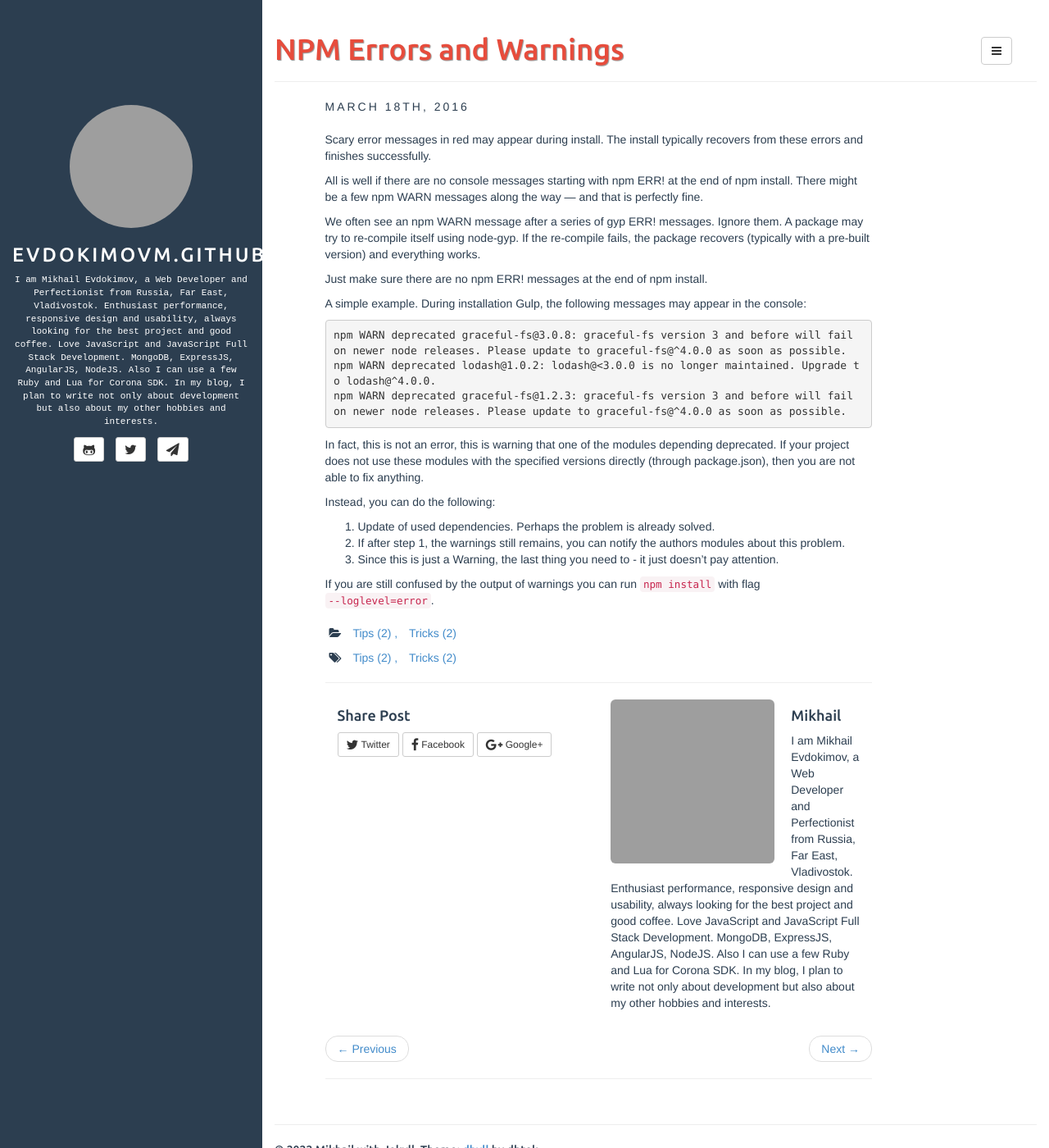
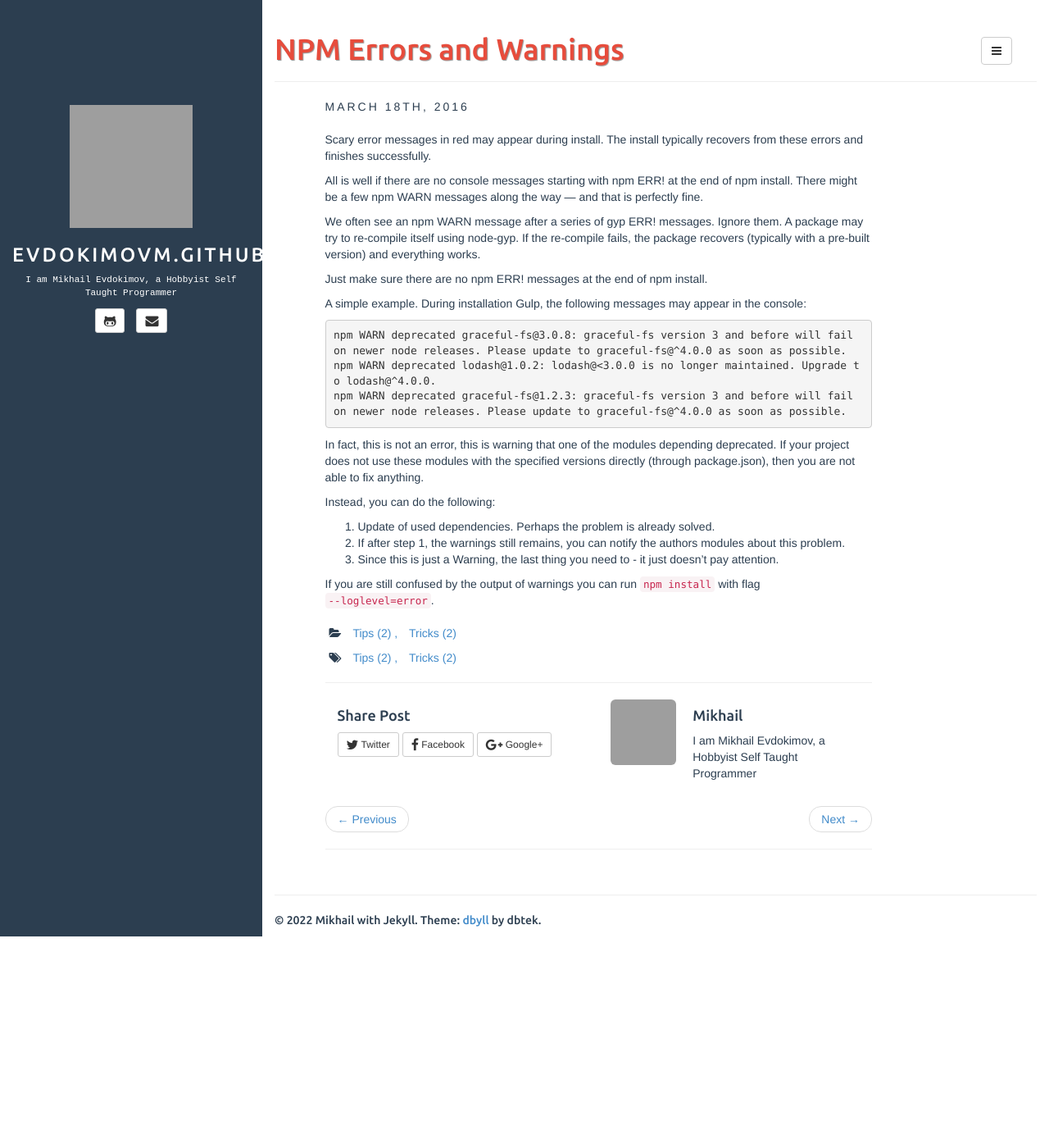
Before and after one commit to evdokimovm/evdokimovm.github.io, a Jekyll site: the page built from _posts/2016-03-18-NPM-Errors-and-Warnings.md, in a window 1280 px wide and 1400 px high. Shown: the whole window at 82% size. Built offline with Jekyll 4.4.1, drawn with Linux system fonts in a browser that asks for light colours; nearby versions of some CDN libraries; comment, search, counter and statistics services are not loaded; grey boxes are pictures that could not be loaded.

Commit message:
Add some changes to avatar and profile description

```diff
--- a/_config.yml
+++ b/_config.yml
@@ -15,20 +15,19 @@ defaults:
     scope:
       path: "" # empty string for all files
     values:
-      title: Mikhail Evdokimov - Web Developer from Vladivostok
-      description: I am Mikhail Evdokimov, a Web Developer and Perfectionist from Russia, Far East, Vladivostok. Enthusiast performance, responsive design and usability, always looking for the best project and good coffee. Love JavaScript and JavaScript Full Stack Development. MongoDB, ExpressJS, AngularJS, NodeJS. Also I can use a few Ruby and Lua for Corona SDK. In my blog, I plan to write not only about development but also about my other hobbies and interests.
+      title: Mikhail Evdokimov - Hobbyist Self Taught Programmer
+      description: I am Mikhail Evdokimov, Hobbyist Self Taught Programmer
 
-description: I am Mikhail Evdokimov, a Web Developer and Perfectionist from Russia, Far East, Vladivostok. Enthusiast performance, responsive design and usability, always looking for the best project and good coffee. Love JavaScript and JavaScript Full Stack Development. MongoDB, ExpressJS, AngularJS, NodeJS. Also I can use a few Ruby and Lua for Corona SDK. In my blog, I plan to write not only about development but also about my other hobbies and interests.
+description: I am Mikhail Evdokimov, Hobbyist Self Taught Programmer
 author:
   name: Mikhail
   email: tel89147925532@gmail.com
   github: evdokimovm
-  twitter: id194695811
-  telegram: evdokimovm
-  # pinterest: asd123
-  # linkedin: asd123
-  bio: I am Mikhail Evdokimov, a Web Developer and Perfectionist from Russia, Far East, Vladivostok. Enthusiast performance, responsive design and usability, always looking for the best project and good coffee. Love JavaScript and JavaScript Full Stack Development. MongoDB, ExpressJS, AngularJS, NodeJS. Also I can use a few Ruby and Lua for Corona SDK. In my blog, I plan to write not only about development but also about my other hobbies and interests.
-  email_md5: 6003aa0bd322ace03022108000a63cde
+  # telegram: null
+  # pinterest: null
+  # linkedin: null
+  bio: I am Mikhail Evdokimov, a Hobbyist Self Taught Programmer
+  # email_md5: 6003aa0bd322ace03022108000a63cde
 
 rss_path: feed.xml
 categories_path: categories.html
--- a/_includes/default.html
+++ b/_includes/default.html
@@ -65,7 +65,11 @@
 			</a>
 			{% endif %}
 			<a class="navbar-brand" href="{{ site.BASE_PATH }}/">
-				<img src="https://www.gravatar.com/avatar/{{site.author.email_md5}}?s=35" class="img-circle" />
+				{% if site.author.email_md5 %}
+					<img src="https://www.gravatar.com/avatar/{{site.author.email_md5}}?s=35" class="img-circle" />
+	  			{% elsif site.author.github %}
+					<img src="https://github.com/{{site.author.github}}.png" style="width: 35px; height: 35px;" />
+	  			{% endif %}
 				{{ site.title }}
 			</a>
 		</div>
--- a/_includes/post.html
+++ b/_includes/post.html
@@ -91,11 +91,19 @@
         </a>
       </section>
 
-      <section class="col-sm-6 author">
-        <img src="https://www.gravatar.com/avatar/{{site.author.email_md5}}" class="img-rounded author-image" />
-        <h4 class="section-title author-name">{{site.author.name}}</h4>
-        <p class="author-bio">{{site.author.bio}}</p>
-      </section>
+	  {% if site.author.email_md5 %}
+	    <section class="col-sm-6 author">
+          <img src="https://www.gravatar.com/avatar/{{site.author.email_md5}}" class="img-rounded author-image" />
+          <h4 class="section-title author-name">{{site.author.name}}</h4>
+          <p class="author-bio">{{site.author.bio}}</p>
+        </section>
+	  {% elsif site.author.github %}
+	    <section class="col-sm-6 author">
+          <img src="https://github.com/{{site.author.github}}.png" class="img-rounded author-image" />
+          <h4 class="section-title author-name">{{site.author.name}}</h4>
+          <p class="author-bio">{{site.author.bio}}</p>
+        </section>
+	  {% endif %}
     </div>
 
     <div class="clearfix"></div>
--- a/_includes/sidebar.html
+++ b/_includes/sidebar.html
@@ -1,7 +1,11 @@
 <!-- sidebar.html -->
 <header class="sidebar-header" role="banner">
 	<a href="{{ site.BASE_PATH }}/">
-		<img src="https://www.gravatar.com/avatar/{{site.author.email_md5}}?s=150" class="img-circle" />
+	  {% if site.author.email_md5 %}
+			<img src="https://www.gravatar.com/avatar/{{site.author.email_md5}}?s=150" class="img-circle" />
+	  {% elsif site.author.github %}
+			<img src="https://github.com/{{site.author.github}}.png" style="width: 150px; height: 150px;" />
+	  {% endif %}
 	</a>
 	<h3 class="title">
         <a href="{{ site.BASE_PATH }}/">{{ site.title }}</a>
@@ -30,10 +34,17 @@
 			</a>
 		</li>
 		{% endif %}
-		{% if site.author.email %}
+		{% if site.author.telegram %}
 		<li>
 			<a class="btn btn-default btn-sm" href="https://telegram.me/{{ site.author.telegram }}">
 				<i class="fa fa-paper-plane fa-lg"></i>
+			</a>
+		</li>
+		{% endif %}
+		{% if site.author.email %}
+		<li>
+			<a class="btn btn-default btn-sm" href="mailto:{{ site.author.email }}">
+				<i class="fa fa-envelope fa-lg"></i>
 			</a>
 		</li>
 		{% endif %}
--- a/assets/css/style.css
+++ b/assets/css/style.css
@@ -136,6 +136,8 @@ article.home h4 a:hover {
 .author .author-image {
   float: left;
   margin-right: 20px;
+  width: 80px;
+  height: 80px;
 }
 
 footer {
```
